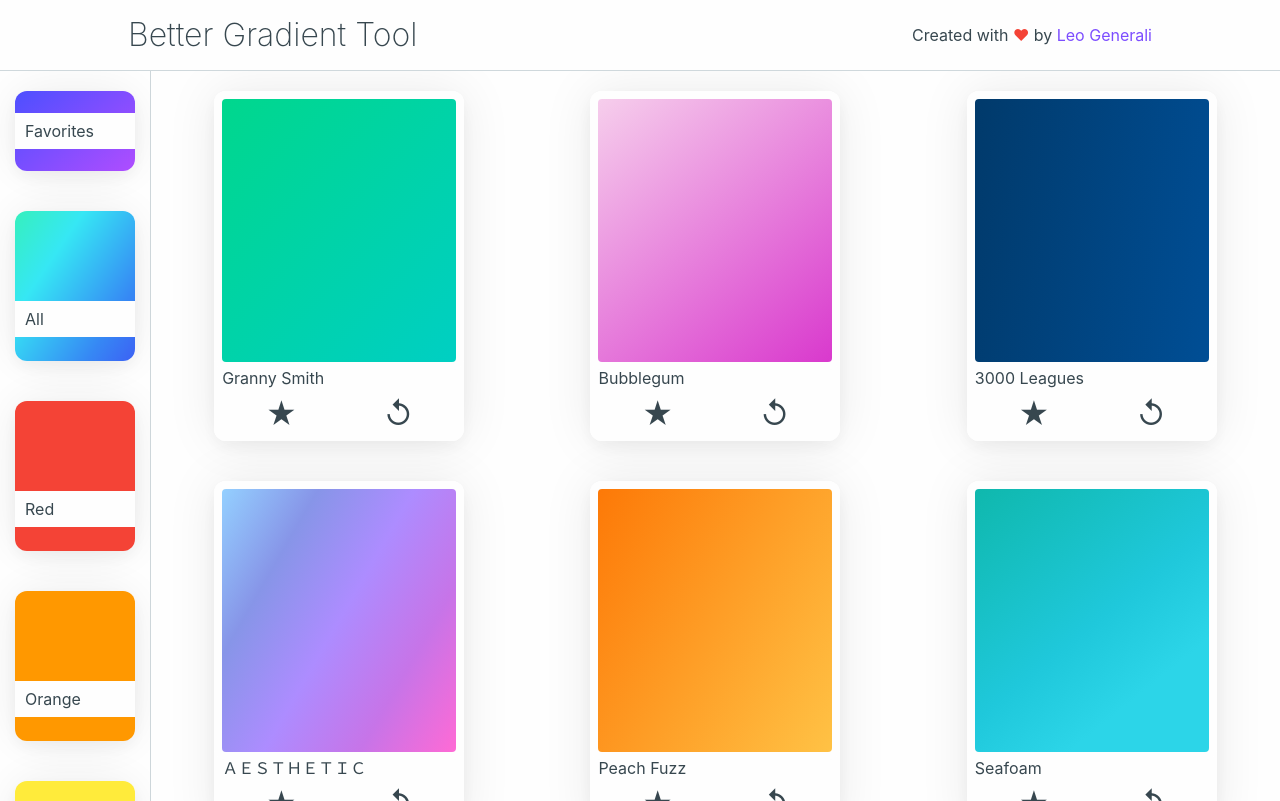
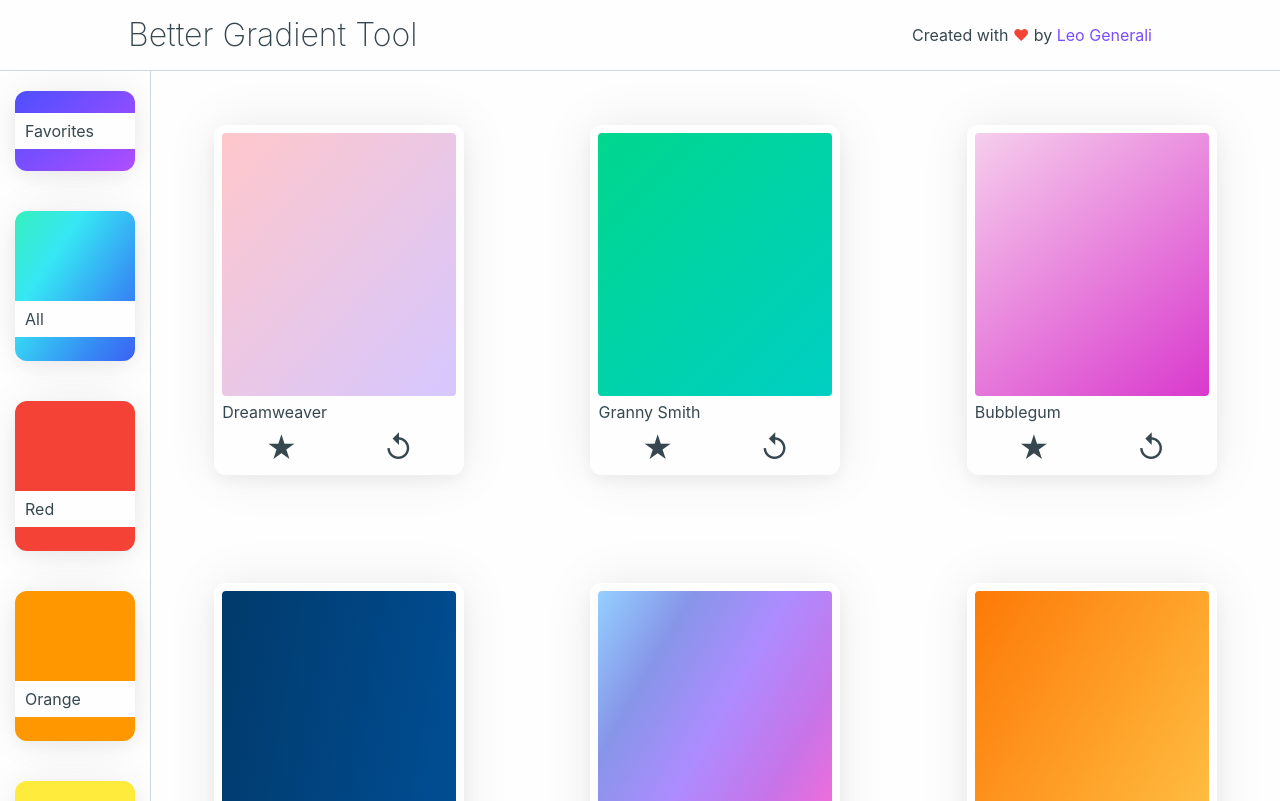
Before and after one commit to leo-generali/better-gradient-tool, a React (Create React App) app: page / in a window 1280 px wide. Built offline with nearby package versions, Linux system fonts and the light colour scheme.

Commit message:
Update styling on gradient cards and notifications, add a few more colors

```diff
--- a/src/colordata.json
+++ b/src/colordata.json
@@ -1,4 +1,14 @@
 [
+	{
+		"name": "Dreamweaver",
+		"tags": {
+			"pink": true
+		},
+		"colors": ["#D6C7FF", "#FFC7CB"],
+		"style": "linear-gradient(-48deg, #D6C7FF, #FFC7CB)",
+		"display": true,
+		"faved": false
+	},
 	{
 		"name": "Granny Smith",
 		"tags": {
@@ -47,6 +57,16 @@
 		},
 		"colors": ["#D96117", "#E5D665"],
 		"style": "linear-gradient(-60deg, #FFC245, #FD7907)",
+		"display": true,
+		"faved": false
+	},
+	{
+		"name": "Rainforest",
+		"tags": {
+			"green": true
+		},
+		"colors": ["#79BF72", "#51A972", "#35745A"],
+		"style": "linear-gradient(to top left,#79BF72 0%,#51A972 50%,#35745A 100%)",
 		"display": true,
 		"faved": false
 	},
@@ -156,6 +176,16 @@
 		"faved": false
 	},
 	{
+		"name": "Obsidian",
+		"tags": {
+			"grey": true
+		},
+		"colors": ["#242424", "#686868"],
+		"style": "linear-gradient(135deg, #242424, #686868)",
+		"display": true,
+		"faved": false
+	},
+	{
 		"name": "Oak",
 		"tags": {
 			"brown": true
@@ -164,5 +194,35 @@
 		"style": "linear-gradient(-45deg, #A07464 0%, #50382F 100%)",
 		"display": true,
 		"faved": false
+	},
+	{
+		"name": "Zesty",
+		"tags": {
+			"green": true
+		},
+		"colors": ["#009245", "#FCEE21"],
+		"style": "linear-gradient(-45deg, #009245 0%, #FCEE21 100%)",
+		"display": true,
+		"faved": false
+	},
+	{
+		"name": "Cherry Blossom",
+		"tags": {
+			"pink": true
+		},
+		"colors": ["#ffdeff", "#ff005d"],
+		"style": "linear-gradient(-45deg, #ffdeff 0%, #ff005d 100%)",
+		"display": true,
+		"faved": false
+	},
+	{
+		"name": "Royal Robes",
+		"tags": {
+			"purple": true
+		},
+		"colors": ["#31006c", "#a337b2"],
+		"style": "linear-gradient(-45deg, #31006c 20%, #a337b2 100%)",
+		"display": true,
+		"faved": false
 	}
 ]
--- a/src/styles/components/_gradientcard.scss
+++ b/src/styles/components/_gradientcard.scss
@@ -10,7 +10,7 @@ $card-edge: 8px;
     height: $card-height;
     width: $card-width;
 
-    margin: 20px;
+    margin: 54px;
 
     box-shadow: 0px 0px 51px 0px rgba(0, 0, 0, 0.08), 0px 6px 18px 0px rgba(0, 0, 0, 0.05);
     border-radius: $border-radius;
--- a/src/styles/components/_popup.scss
+++ b/src/styles/components/_popup.scss
@@ -5,7 +5,8 @@
 .popup {
     margin: 10px 0;
 	max-width: 100%;
-	background: $black;
+	background: rgba($black, 0.70);
+    box-shadow: 4px 4px 50px 0px rgba(51, 71, 79, .25);
     color: $white;
 	padding: 10px;
 	bottom: 0;
```
